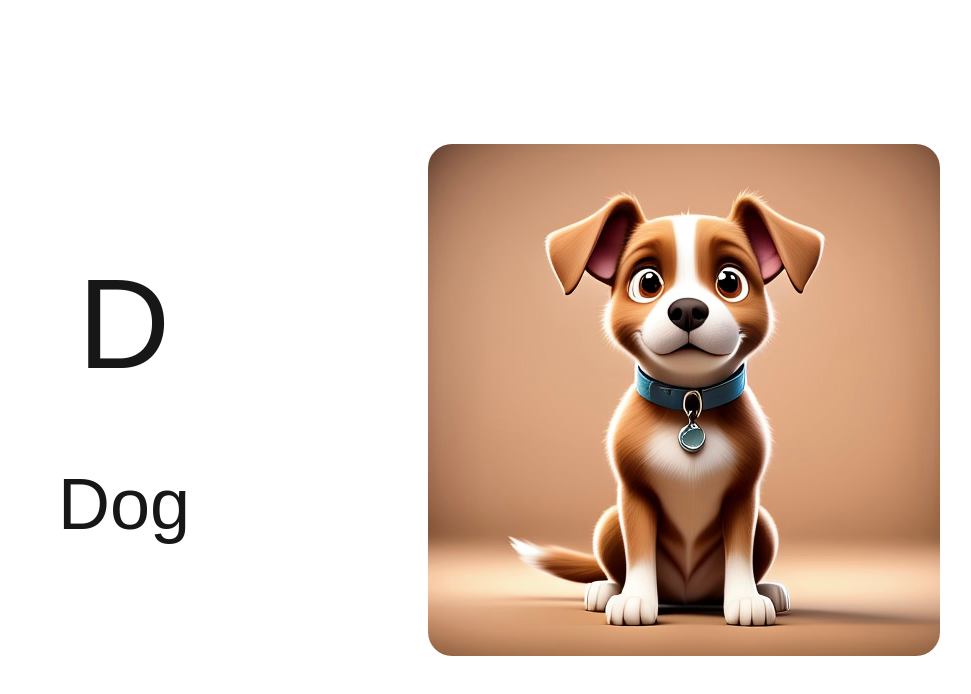
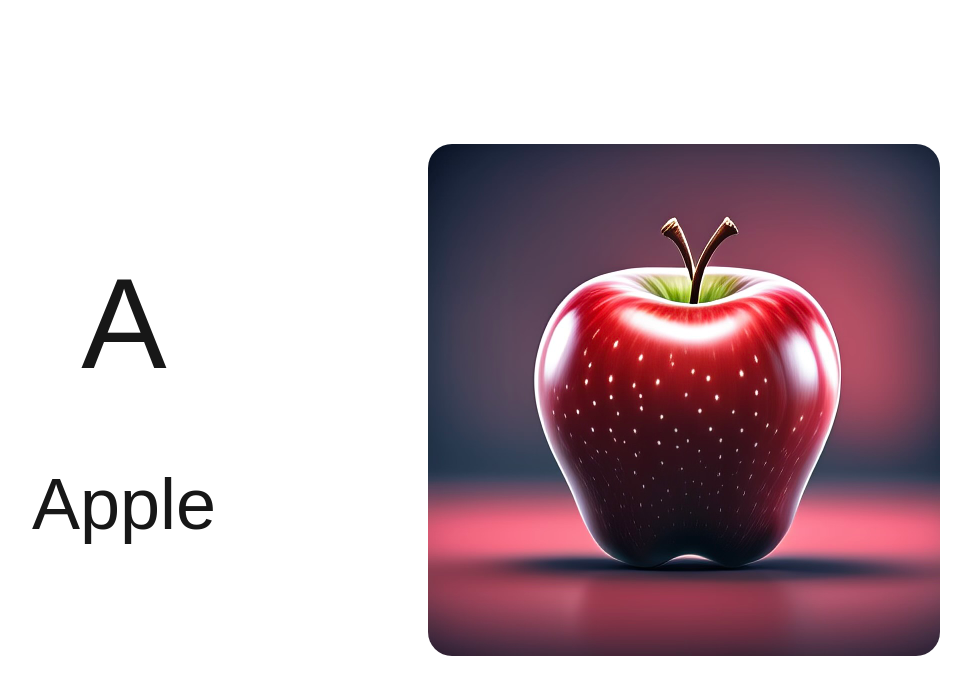
Before and after one commit to prasanthraghav/nonu-alphabets-2, a Next.js app: page / in a window 1280 px wide. Shown: the top 694 px of the page, without its empty margins (180-1151 px from the left). Built offline with nearby package versions, Linux system fonts and the light colour scheme.

Commit message:
feat: save current alphabet in local storage

```diff
--- a/src/app/page.tsx
+++ b/src/app/page.tsx
@@ -2,12 +2,12 @@
 
 import { useState } from 'react';
 import alphabets from './alphabets';
-import { get } from 'http';
+import React from 'react';
 
 type AlphabetKey = keyof typeof alphabets;
 
 export default function Home() {
-  const [currentAlphabet, setCurrentAlphabet] = useState<AlphabetKey>('D');
+  const [currentAlphabet, setCurrentAlphabet] = useState<AlphabetKey>('A');
   const { word, image } = alphabets[currentAlphabet];
   const imgUrl = `/images/alphabets/${image}`;
 
@@ -22,6 +22,26 @@ export default function Home() {
   const handleclick = () => {
     getNextAlphabet();
   };
+
+  const saveCurrentAlphabet = (alphabet: AlphabetKey) => {
+    localStorage.setItem('currentAlphabet', alphabet);
+  };
+
+  const loadCurrentAlphabet = (): AlphabetKey => {
+    const savedAlphabet = localStorage.getItem('currentAlphabet');
+    if (savedAlphabet && savedAlphabet in alphabets) {
+      return savedAlphabet as AlphabetKey;
+    }
+    return 'A';
+  };
+
+  React.useEffect(() => {
+    const savedAlphabet = loadCurrentAlphabet();
+    setCurrentAlphabet(savedAlphabet);
+  }, []);
+  React.useEffect(() => {
+    saveCurrentAlphabet(currentAlphabet);
+  }, [currentAlphabet]);
 
   const handleKeyPress = (event: KeyboardEvent) => {
     switch (event.key) {
```
